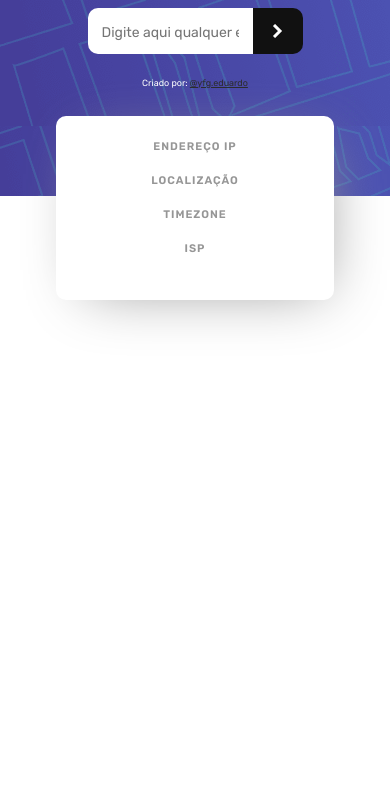
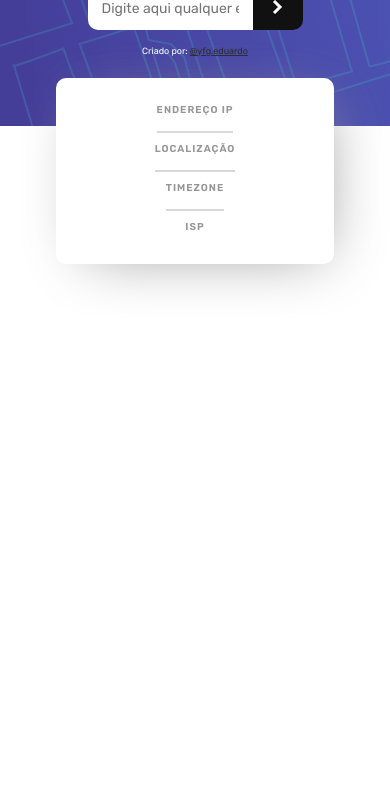
Before and after one commit to eduardop1p/IP-Address-Tracker--Rastreador-de-Endere-os-IP, a website built with webpack: page index.html in a window 390 px wide. Shown: the part 124-914 px from the top of the page. After the commit the page ends 844 px from the top, so only its background shows below. Built offline with nearby package versions, Linux system fonts and the light colour scheme; no server answers.

Commit message:
arrumando bugs na responsividade

```diff
--- a/FrontEnd/assets/css/style.css
+++ b/FrontEnd/assets/css/style.css
@@ -107,26 +107,28 @@ h1{
     box-shadow: 10px 10px 60px -20px hsl(0, 0%, 59%);
 }
 
-.ip-address-info > :nth-child(n+2){
-    width: 220px;
-    padding-left: 1.5rem;
-    padding-right: 8px;
-    border-left: 2px solid  hsl(0, 0%, 85%);
+.ip-address-info > :not(:last-child){
+    border-right: 2px solid  hsl(0, 0%, 85%);
 }
-
-.ip-address-info > :first-child{
-    width: 220px;
-    padding-right: 8px;
+.ip-address-info > div{
+    padding: 0 1rem;
 }
 
 .infos{
     margin-top: 5px;
     font-weight: 700;
     color: hsl(0, 0%, 17%);
+    font-size: 1rem;
+    width: 100%;
+    overflow: hidden;
+    text-overflow: ellipsis;
+    -webkit-box-orient: vertical;
+    -webkit-line-clamp: 3;
+    display: -webkit-box;
 }
 
 h4{
-    font-size: 11px;
+    font-size: 10px;
     letter-spacing: 1px;
     font-weight: 600;
     color: hsl(0, 0%, 59%);
@@ -158,26 +160,36 @@ footer{
 
 @media screen and (max-width: 850px) {
     header{
-        height: 320px;
+        height: 250px;
+    }
+    header > :not(:last-child) {
+        margin-bottom: 1rem;
     }
 
     .ip-address-info{
-        top: -7rem;
+        top: -4rem;
         width: 400px;
         flex-direction: column;
         height: fit-content;
         align-items: center;
+        padding: 1rem;
+    }
+    .ip-address-info > :not(:last-child){
+        border-right: 0;
+        border-bottom: 2px solid  hsl(0, 0%, 85%);
+    }
+    .ip-address-info > div{
+        padding: 10px 0;
+        text-align: center;
     }
 
-    .ip-address-info > :nth-child(n+1){
-        padding: 0 0 1rem;
-        border: none;
-        text-align: center;
-    }
 }
 @media screen and (max-width: 500px) {
+    h1 {
+        margin: 1rem 2rem 0;
+    }
     .ip-address-info{
-        top: -5rem;
+        top: -3rem;
     }
 }
 @media screen and (max-width: 500px) {
```
